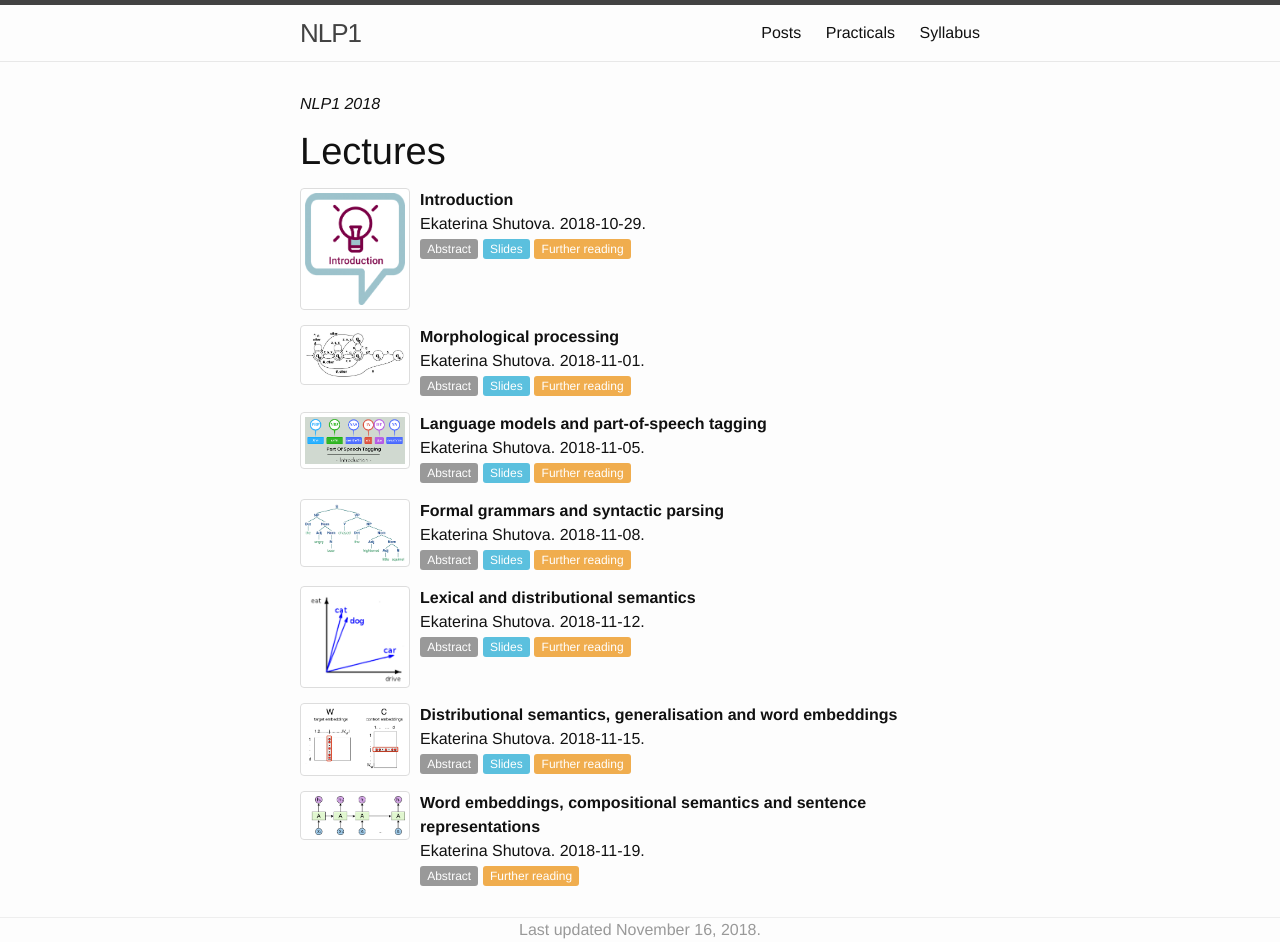
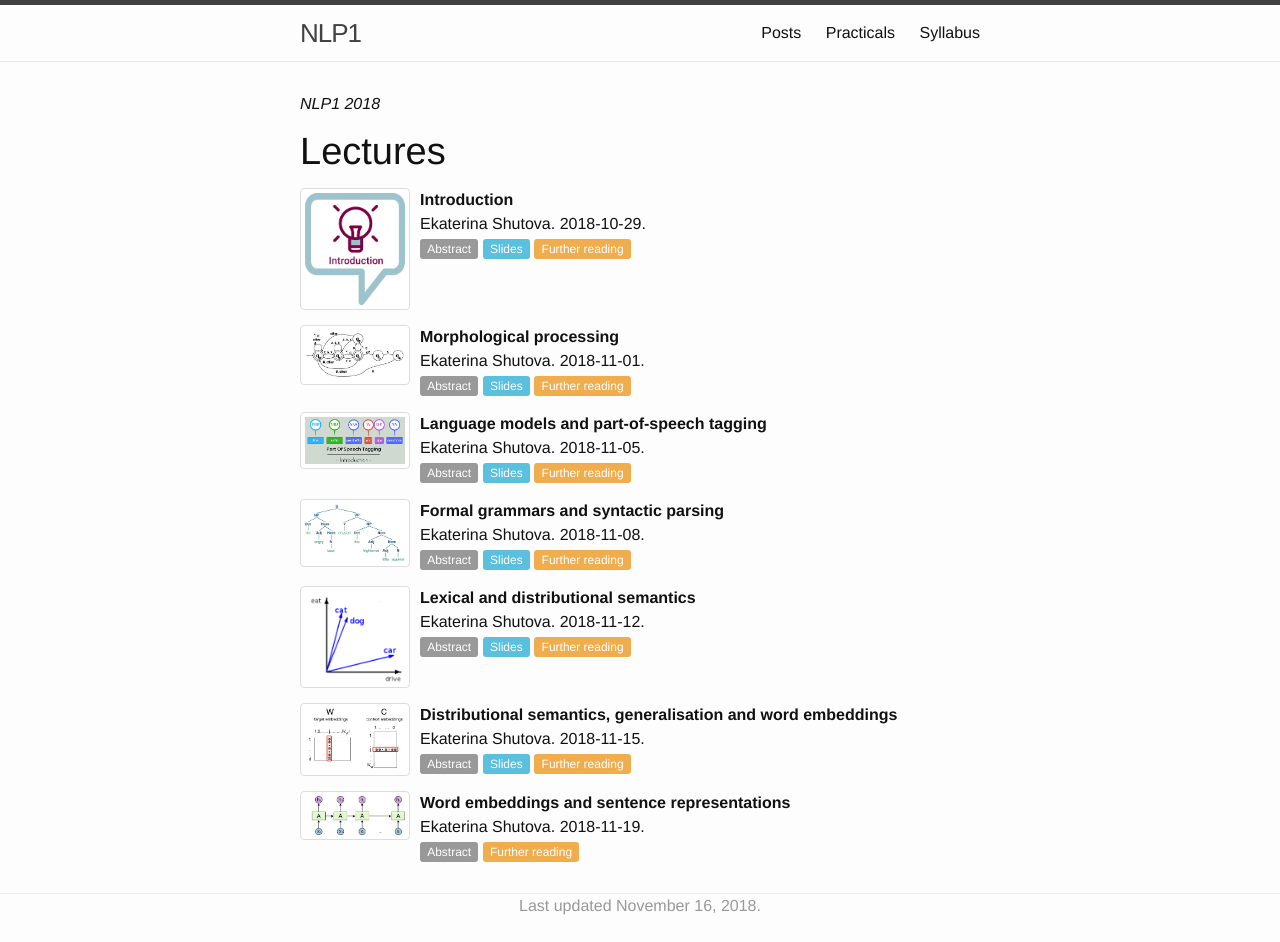
Before and after one commit to cl-illc/nlp1, a Jekyll site: the page built from syllabus.md, in a window 1280 px wide. Built offline with Jekyll 4.4.1, drawn with Linux system fonts in a browser that asks for light colours; after the commit the page ends 918 px from its top, so only the background shows below that.

Commit message:
Update lectures.yml

```diff
--- a/_data/2018/lectures.yml
+++ b/_data/2018/lectures.yml
@@ -115,7 +115,7 @@
   date: 2018-11-19
   img: RNN1
   uid: lec7
-  title: "Word embeddings, compositional semantics and sentence representations"
+  title: "Word embeddings and sentence representations"
   instructor: "Ekaterina Shutova"
   note:
   abstract: >
```
